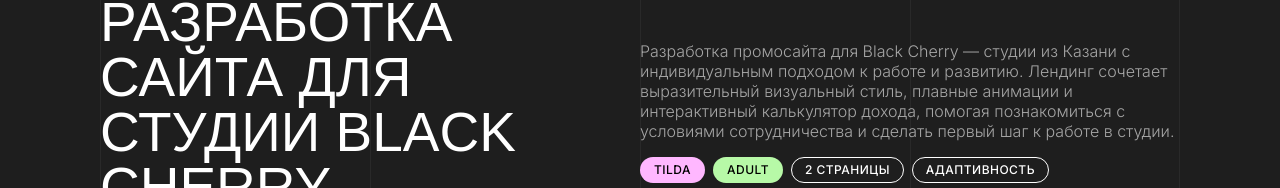
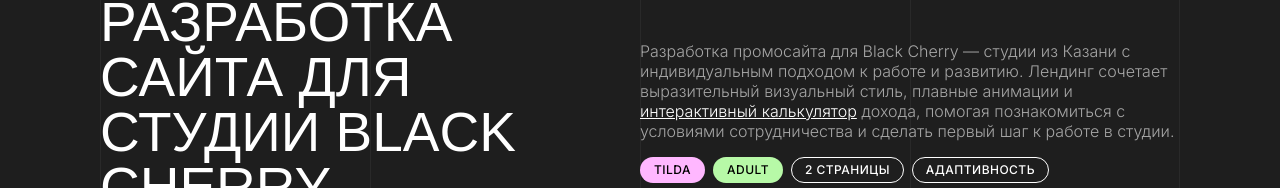
Before and after one commit to svetlanawebdesign/home, a plain HTML site: page cases/black-cherry/index.html in a window 1280 px wide. Shown: the part 282-470 px from the top of the page. Drawn offline with Linux system fonts and the light colour scheme; a web font is replaced by a local one.

Commit message:
Update index.html

```diff
--- a/cases/black-cherry/index.html
+++ b/cases/black-cherry/index.html
@@ -44,8 +44,7 @@
 
   <div class="case-hero__right">
 
-            <p class="body-medium description cases-cta__sub">Разработка промосайта для Black Cherry — студии из Казани с индивидуальным подходом к работе и развитию. Лендинг сочетает выразительный визуальный стиль, плавные анимации и интерактивный калькулятор дохода, помогая познакомиться с условиями сотрудничества и сделать первый шаг к работе в студии.</p>
-
+<p class="body-medium description cases-cta__sub">Разработка промосайта для Black Cherry — студии из Казани с индивидуальным подходом к работе и развитию. Лендинг сочетает выразительный визуальный стиль, плавные анимации и <a href="/calculator-tilda/" target="_blank" rel="noopener noreferrer" style="color: #fff; text-decoration: underline; text-decoration-color: #fff;">интерактивный калькулятор</a> дохода, помогая познакомиться с условиями сотрудничества и сделать первый шаг к работе в студии.</p>
 
     <ul class="case-tags"><li class="case-pill case-pill--pink">Tilda</li><li class="case-pill case-pill--green">Adult</li>
 
```
